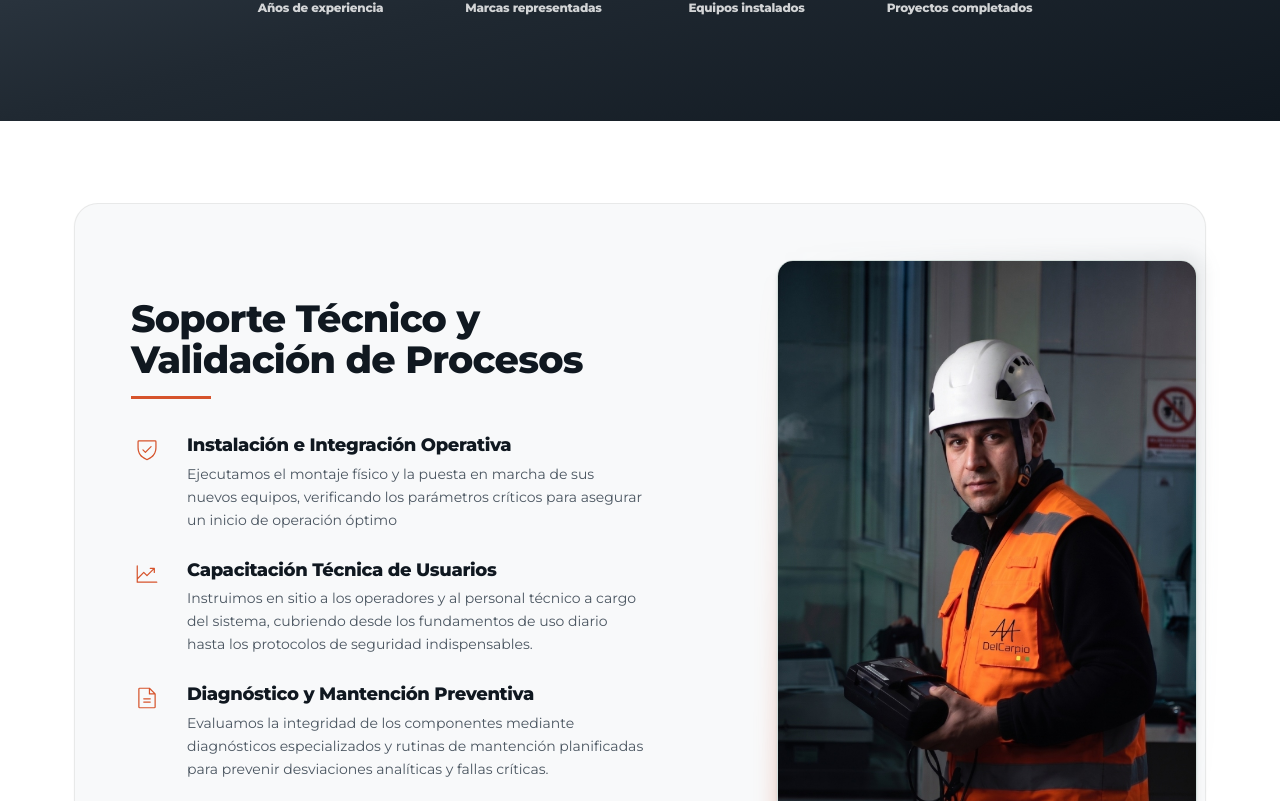
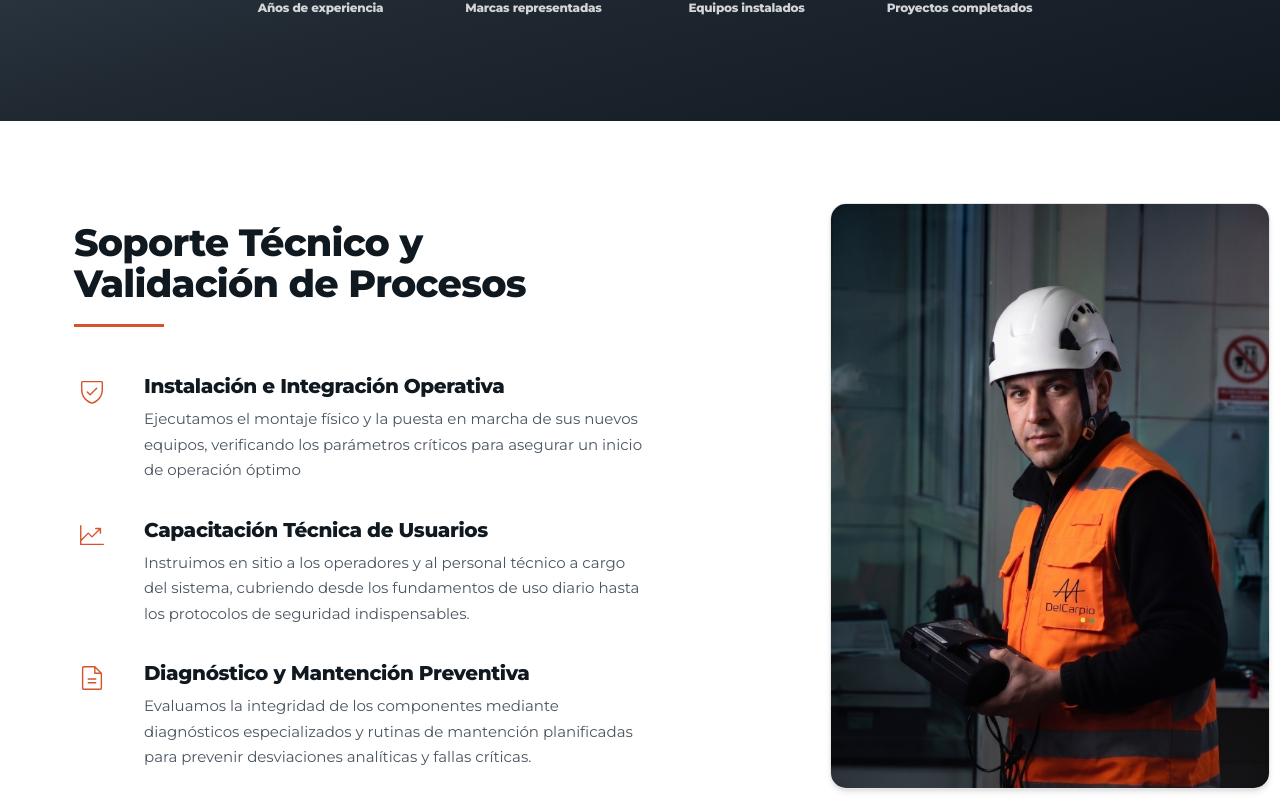
Before and after one commit to delcarpiohub/LandingPage, a Next.js app: page / in a window 1280 px wide. Shown: the part 2699-3500 px from the top of the page. Built offline with nearby package versions, Linux system fonts and the light colour scheme.

Commit message:
style(compliance): remover recuadro contenedor exterior para dejar la seccion limpia sobre el fondo blanco

```diff
--- a/src/components/sections/compliance-band.tsx
+++ b/src/components/sections/compliance-band.tsx
@@ -26,12 +26,10 @@ export function ComplianceBand() {
   return (
     <section
       id="capacidades"
-      className="w-full border-b border-black/5 bg-white"
+      className="w-full border-b border-black/5 bg-white py-12 md:py-16 lg:py-[82px]"
     >
-      <div className="mx-auto max-w-[1180px] px-6 py-12 md:px-12 md:py-16 lg:px-6 lg:py-[82px]">
-        {/* Contenedor unificado de composición */}
-        <div className="relative rounded-[24px] bg-[#F8F9FA] p-8 sm:p-10 md:p-12 lg:p-14 border border-[#E5E5E5]/80 shadow-xs">
-          <div className="grid grid-cols-1 items-center gap-10 lg:grid-cols-[55%_45%] lg:gap-12">
+      <div className="mx-auto max-w-[1180px] px-6 lg:px-6">
+        <div className="grid grid-cols-1 items-center gap-14 lg:grid-cols-[52%_48%] lg:gap-16">
 
           {/* Columna de Texto */}
           <div>
@@ -42,27 +40,27 @@ export function ComplianceBand() {
                   Validación de Procesos
                 </h2>
 
-                  <div className="mt-4 mb-9 h-[3px] w-[80px] bg-[#D6532B]" />
+                <div className="mt-5 mb-12 h-[3px] w-[90px] bg-[#D6532B]" />
               </div>
             </Reveal>
 
-              <div className="grid gap-7">
+            <div className="grid gap-9">
               {items.map((item, index) => {
                 const Icon = item.icon;
 
                 return (
                   <Reveal key={item.title} delay={index * 0.08}>
-                      <div className="grid grid-cols-[36px_minmax(0,1fr)] items-start gap-4 md:gap-5">
-                        <div className="flex h-8 w-8 items-start justify-center pt-[1px] text-[#D6532B]">
-                          <Icon size={26} weight="light" />
+                    <div className="grid grid-cols-[42px_minmax(0,1fr)] items-start gap-5 md:gap-7">
+                      <div className="flex h-9 w-9 items-start justify-center pt-[1px] text-[#D6532B]">
+                        <Icon size={30} weight="light" />
                       </div>
 
                       <div className="min-w-0">
-                          <h3 className="mb-1.5 font-display text-[18px] font-bold leading-[1.18] tracking-[-0.02em] text-[#101820]">
+                        <h3 className="mb-2 font-display text-[20px] font-bold leading-[1.15] tracking-[-0.02em] text-[#101820]">
                           {item.title}
                         </h3>
 
-                          <p className="max-w-[460px] text-[14px] leading-[1.65] text-[#4A5560]">
+                        <p className="max-w-[500px] text-[15px] leading-[1.7] text-[#4A5560]">
                           {item.text}
                         </p>
                       </div>
@@ -73,30 +71,24 @@ export function ComplianceBand() {
             </div>
           </div>
 
-            {/* Columna de Imagen Integrada */}
+          {/* Columna de Imagen */}
           <div className="flex w-full justify-center lg:justify-end">
-              <Reveal delay={0.12} className="w-full max-w-[420px]">
-                <div className="relative">
-                  {/* Sombra de acento sutil con el color de marca */}
-                  <div className="absolute -inset-2 rounded-[20px] bg-gradient-to-tr from-[#D6532B]/15 via-transparent to-[#4A5560]/10 blur-sm pointer-events-none" />
-
-                  <figure className="group relative aspect-[3/4] w-full overflow-hidden rounded-[16px] border border-[#D4DFDC] bg-white shadow-md">
+            <Reveal delay={0.12} className="w-full max-w-[440px]">
+              <figure className="group relative aspect-[3/4] w-full overflow-hidden rounded-[16px] border border-[#E5E5E5] bg-white shadow-md">
                 <Image
                   src="/fotos/especialista-soporte-terreno.jpg"
                   alt="Especialista de soporte técnico Del Carpio realizando validación e inspección en terreno."
                   fill
                   className="object-cover object-top transition-transform duration-500 group-hover:scale-103"
-                      sizes="(min-width: 1024px) 420px, 100vw"
+                  sizes="(min-width: 1024px) 440px, 100vw"
                   priority
                 />
               </figure>
-                </div>
             </Reveal>
           </div>
 
         </div>
       </div>
-      </div>
     </section>
   );
 }
```
Lines whose indentation alone changed are shown as unchanged.
